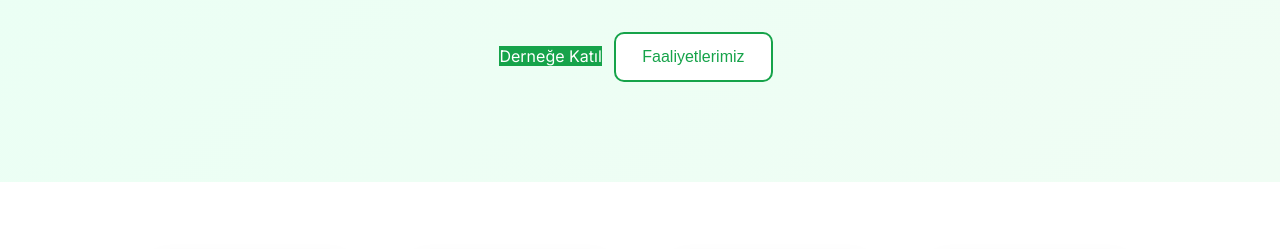
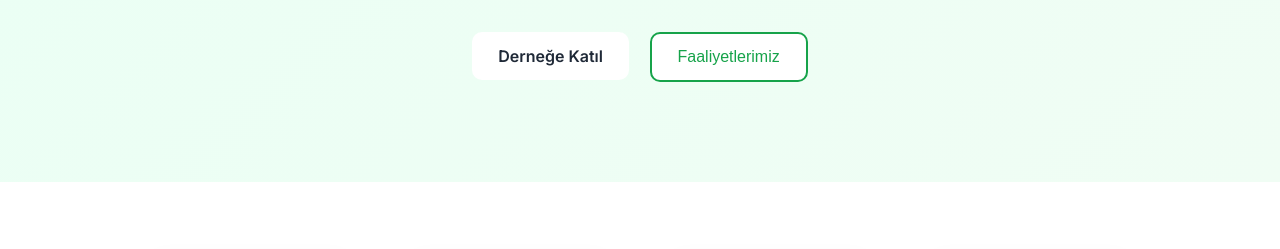
Before and after one commit to Eray24/association-website, a plain HTML site: page index.html in a window 1280 px wide. Shown: the part 357-606 px from the top of the page. Drawn offline with Linux system fonts and the light colour scheme.

Commit message:
Derneğe Katıl butonu stilini navbar'daki gibi yap

```diff
--- a/style.css
+++ b/style.css
@@ -86,24 +86,28 @@ body {
   margin-top: 35px;
 }
 
-.buttons button {
+.buttons button,
+.buttons a {
   padding: 14px 26px;
   font-size: 16px;
   border-radius: 10px;
   margin: 0 8px;
   cursor: pointer;
+  transition: all 0.3s;
 }
 
 .primary {
   border: none;
-  background-color: #16a34a;
-  color: white;
+  background-color: white;
+  color: #1f2937;
   text-decoration: none;
   display: inline-block;
+  font-weight: 600;
 }
 
 .primary:hover {
-  background-color: #15803d;
+  background-color: #1f2937;
+  color: white;
 }
 
 .secondary {
```
